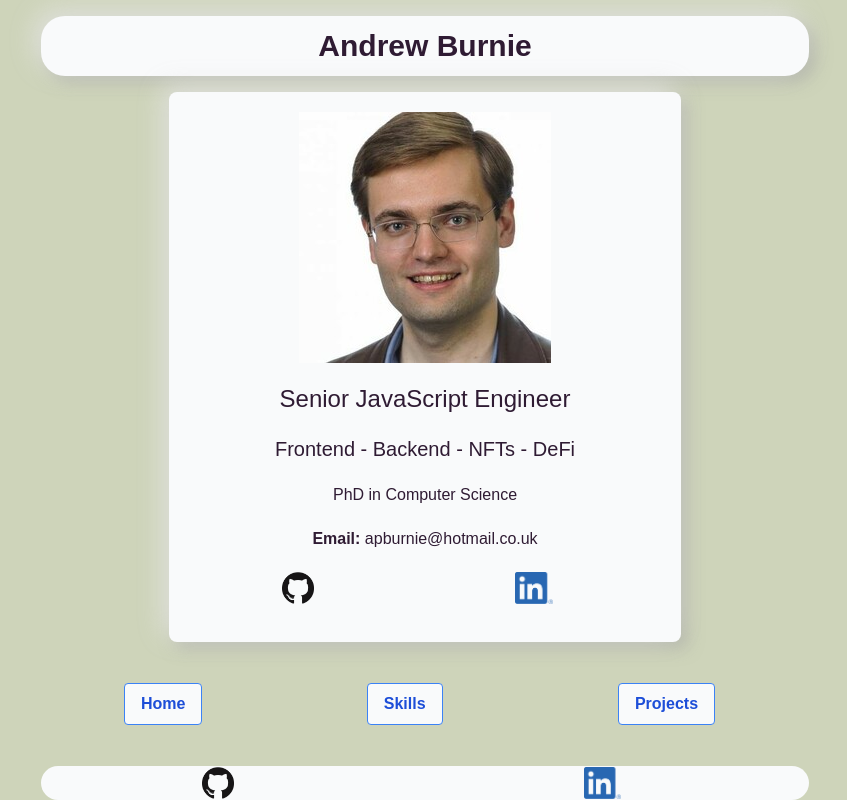
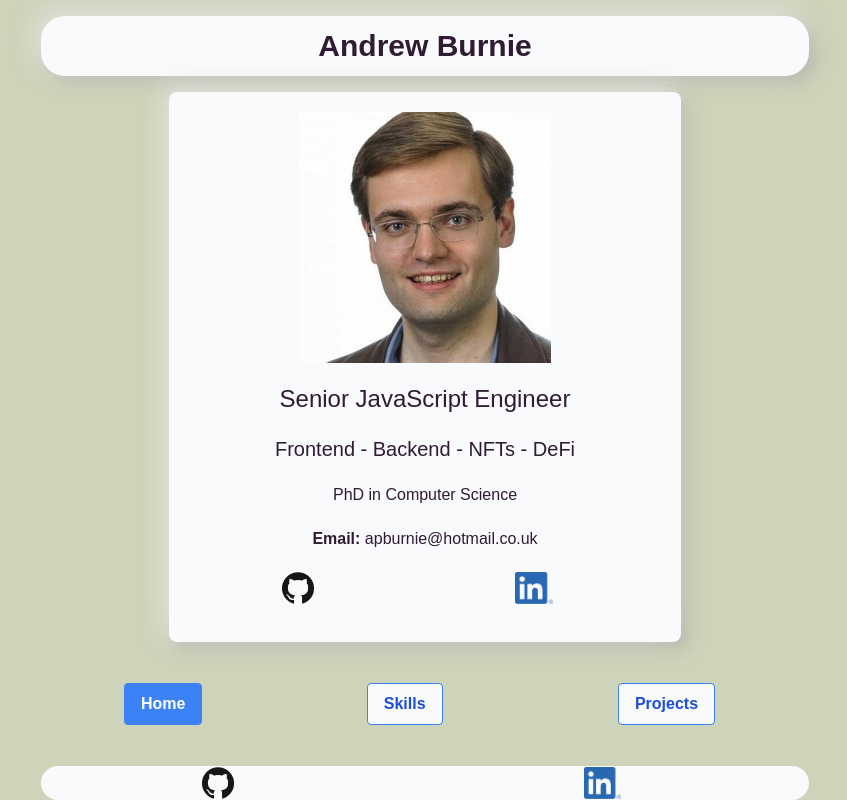
Before and after one commit to apburnie/personal-website, a React (Create React App) app: page / in a window 1280 px wide. Shown: the whole page, without its empty margins (215-1062 px from the left). Built offline with nearby package versions, Linux system fonts and the light colour scheme.

Commit message:
buttons stay highlighted

```diff
--- a/src/App.js
+++ b/src/App.js
@@ -32,13 +32,34 @@ function App() {
       <table className="w-3/5 mx-auto text-center mb-10">
         <tr>
           <th>
-            <button onClick={() => setPage("Home")}>Home</button>
+            <button
+              className={
+                page === "Home" ? "bg-blue-500 text-white" : "bg-gray-50"
+              }
+              onClick={() => setPage("Home")}
+            >
+              Home
+            </button>
           </th>
           <th>
-            <button onClick={() => setPage("Skills")}>Skills</button>
+            <button
+              className={
+                page === "Skills" ? "bg-blue-500 text-white" : "bg-gray-50"
+              }
+              onClick={() => setPage("Skills")}
+            >
+              Skills
+            </button>
           </th>
           <th>
-            <button onClick={() => setPage("Projects")}>Projects</button>
+            <button
+              className={
+                page === "Projects" ? "bg-blue-500 text-white" : "bg-gray-50"
+              }
+              onClick={() => setPage("Projects")}
+            >
+              Projects
+            </button>
           </th>
         </tr>
       </table>
--- a/src/index.css
+++ b/src/index.css
@@ -17,7 +17,7 @@
   }
 
   .info {
-    @apply bg-gray-50 w-screen md:w-3/5 lg:w-2/5 mx-auto text-center p-5 h-[550px] md:rounded-lg
+    @apply bg-gray-50 w-screen md:w-3/5 lg:w-2/5 mx-auto text-center p-5 h-[550px] md:rounded-lg;
   }
   .info {
     box-shadow: -6px -6px 26px 0 rgba(230, 230, 230, 0.83),
@@ -25,7 +25,7 @@
   }
 
   button {
-    @apply bg-gray-50 hover:bg-blue-500 text-blue-700 font-semibold hover:text-white py-2 px-4 border border-blue-500 hover:border-transparent rounded mx-4;
+    @apply bg-gray-50 hover:bg-green-500 text-blue-700 font-semibold hover:text-white py-2 px-4 border border-blue-500 hover:border-transparent rounded mx-4;
   }
 
   .infoCell {
```
